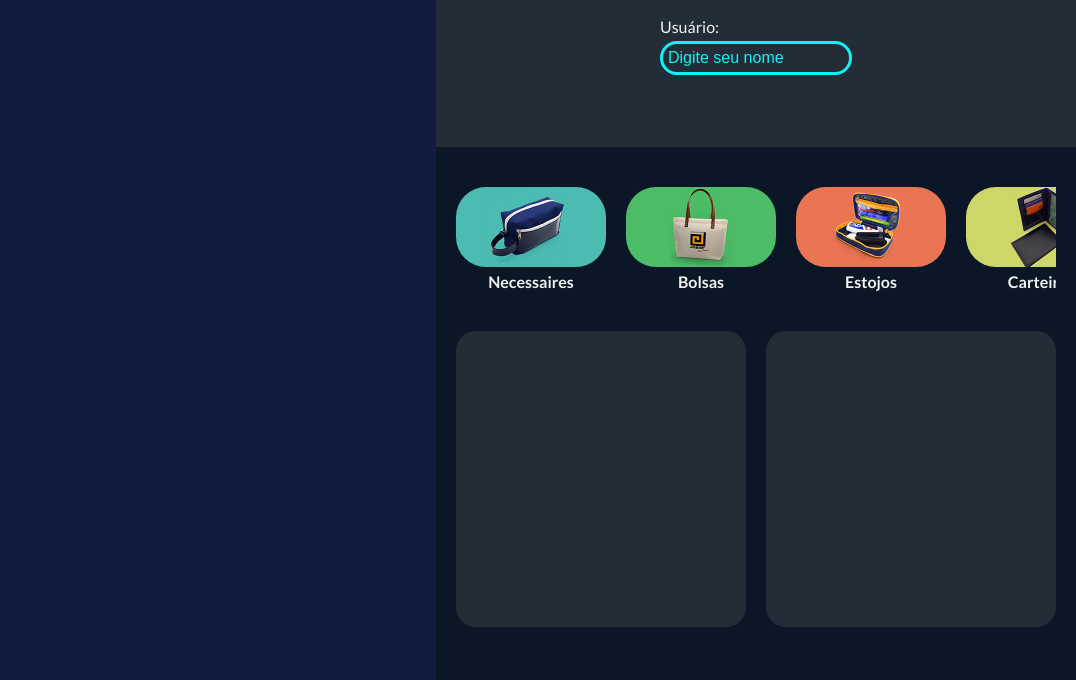
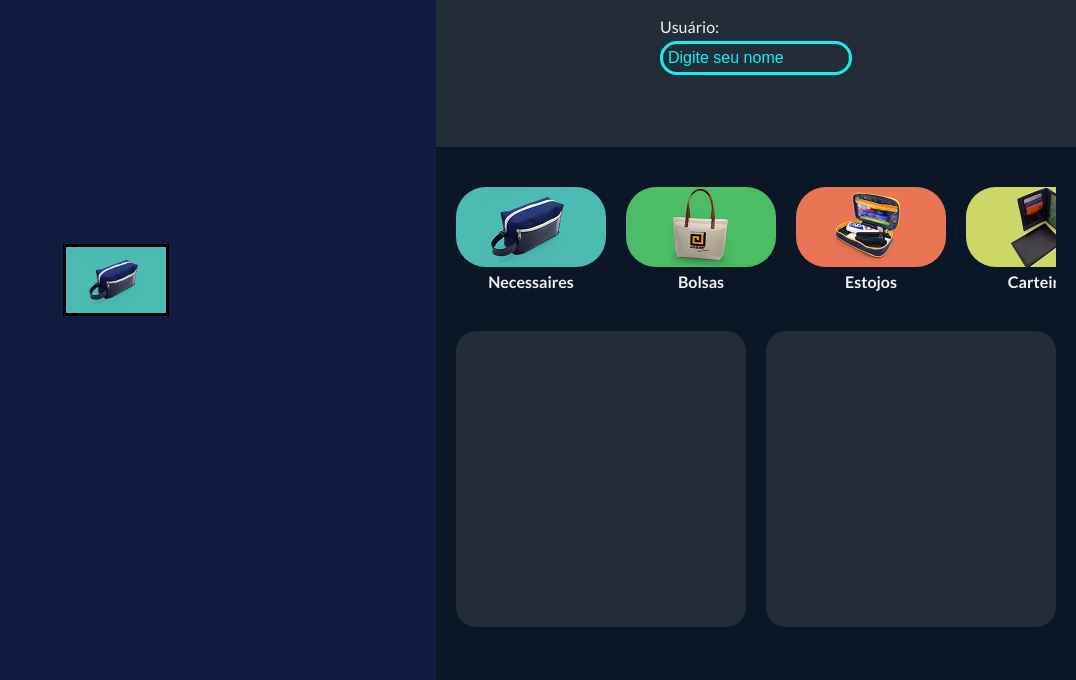
Before and after one commit to JuniorHolanda/custom-brinde, a plain HTML site: page myStudioPro.html in a window 1280 px wide. Both pictures are taken after a click on the element "Necessaires". Shown: the part 120-800 px from the top of the page, without its empty margins (204-1280 px from the left). Drawn offline with Linux system fonts and the light colour scheme.

Commit message:
que lindo

```diff
--- a/assets/script/myStudoPro.js
+++ b/assets/script/myStudoPro.js
@@ -36,6 +36,21 @@ function showProductCategory (id) {
         const productList = productCategories[id];
         for(let i = 0; i < productList.length; i++){
             console.log(productList)
+
+            //cria o card com a imagem do produto
+            const cardProdduct = document.createElement('div')
+            cardProdduct.classList = 'list-products'
+
+            //cria a img do prododuto
+            const cardImg = document.createElement('img')
+            cardImg.classList = 'list-product-img'
+            cardImg.src = '/assets/img/categorias/necessaire.jpg'
+
+            //inseri a imagem no card
+            cardProdduct.appendChild(cardImg)
+
+            //iseri o card no containerForProduct
+            containerForProduct.appendChild(cardProdduct)
         }
     }
 }
--- /dev/null
+++ b/assets/style/_container-mockup.scss
@@ -0,0 +1,14 @@
+.container-mockup{
+    display: flex;
+    width: 100%;
+    justify-content: center;
+    align-items: center;
+    flex-wrap: wrap;
+    .list-products{
+        display: flex;
+        border: solid;
+        .list-product-img{
+            max-width: 100px;
+        }
+    }
+}
--- a/main.scss
+++ b/main.scss
@@ -3,7 +3,8 @@
 @import 'assets/style/container-user';
 @import 'assets/style/container-panel';
 @import 'assets/style/global-style';
-@import'assets/style/panels';
+@import 'assets/style/panels';
+@import 'assets/style/container-mockup';
 
 
 .myStudioPro {
```
Also changed, not shown: assets/script/teste.html (+1 -1 lines), main.css, 1 other file.
